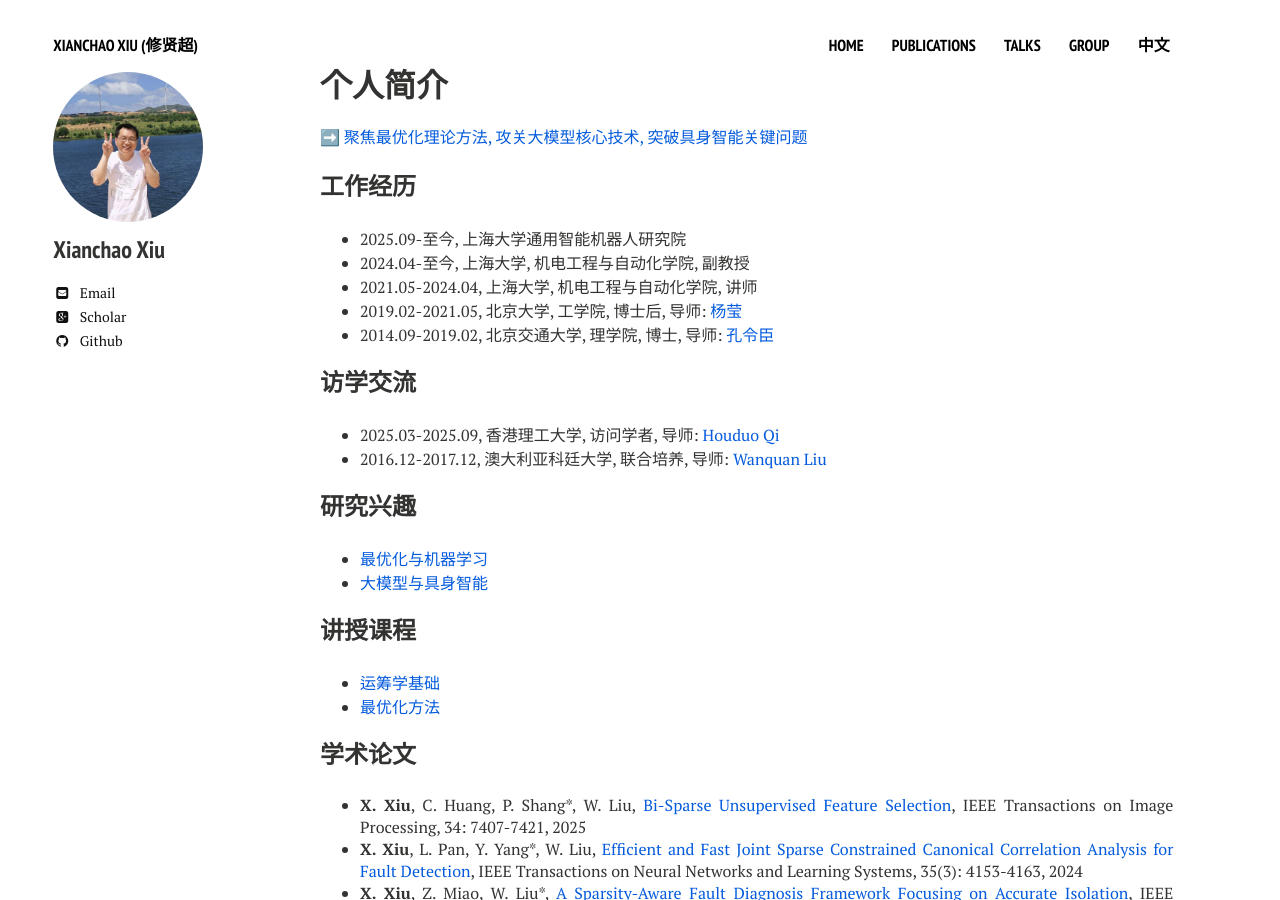
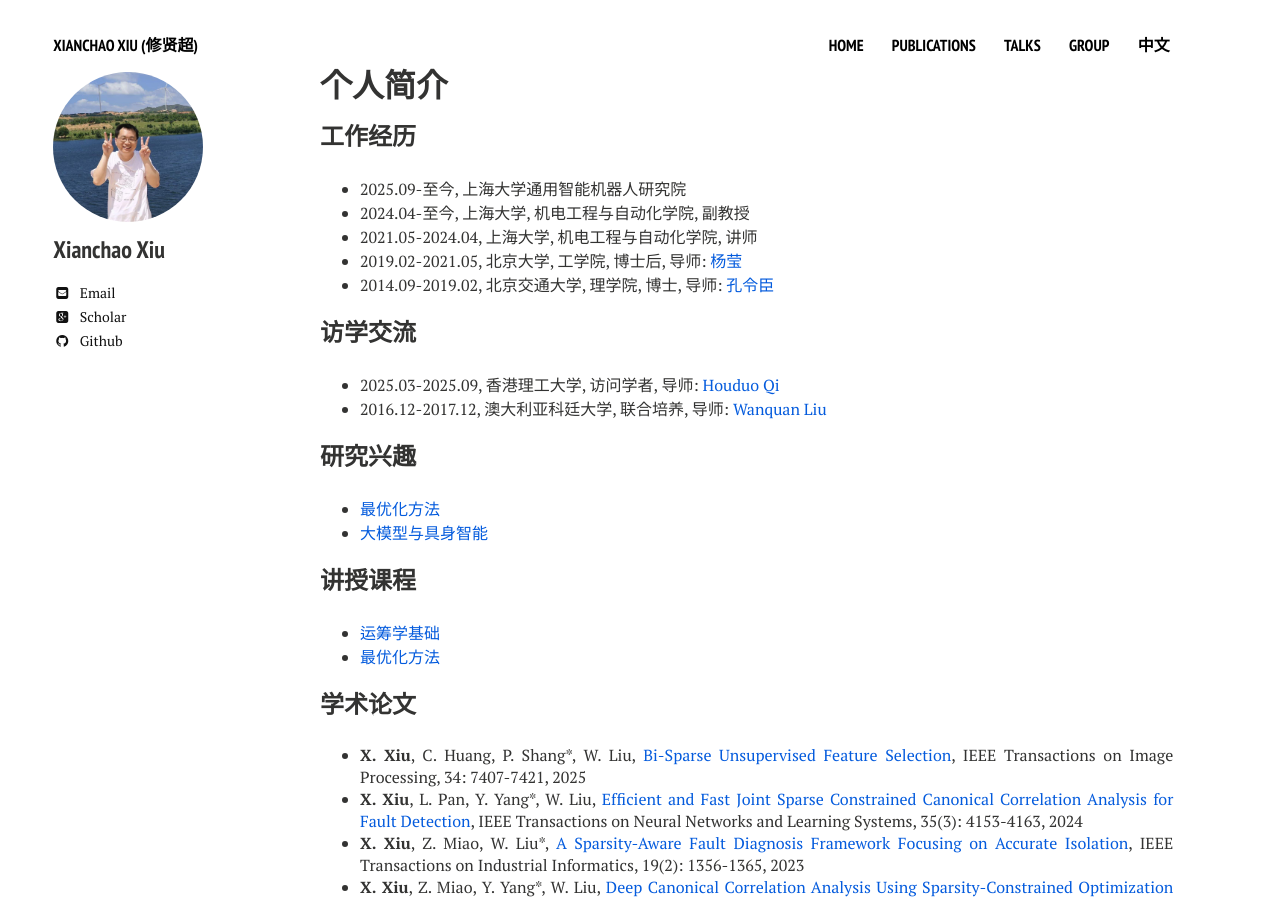
Before and after one commit to xianchaoxiu/xianchaoxiu.github.io, a Jekyll site: the page built from chinese/index.md, in a window 1280 px wide and 900 px high. Built offline with Jekyll 4.4.1, drawn with Linux system fonts in a browser that asks for light colours; nearby versions of some CDN libraries.

Commit message:
Update index.md

```diff
--- a/chinese/index.md
+++ b/chinese/index.md
@@ -6,8 +6,6 @@ tags: [chinese]
 comments: false
 share: false
 ---
-
-➡️ <a href="https://xianchaoxiu.github.io/chinese/course/OPT/" class="textlink" target="_blank"> 聚焦最优化理论方法, 攻关大模型核心技术, 突破具身智能关键问题  </a>
 
 
 
@@ -25,7 +23,7 @@ share: false
 
 
 ### 研究兴趣
-* <a href="https://xianchaoxiu.github.io/chinese/research/OPT/" class="textlink" target="_blank"> 最优化与机器学习 </a><br>
+* <a href="https://xianchaoxiu.github.io/chinese/research/OPT/" class="textlink" target="_blank"> 最优化方法 </a><br>
 * <a href="https://xianchaoxiu.github.io/chinese/research/LLM/" class="textlink" target="_blank"> 大模型与具身智能 </a><br>
 
 
```
